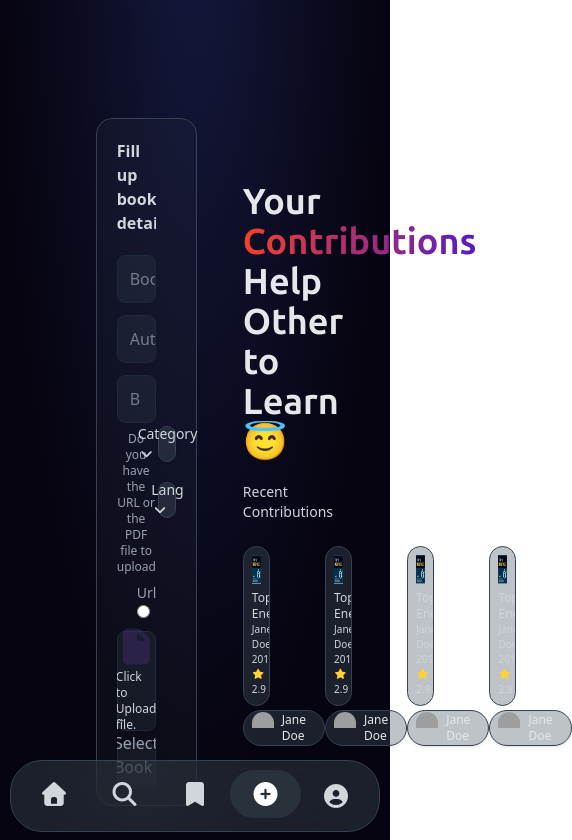
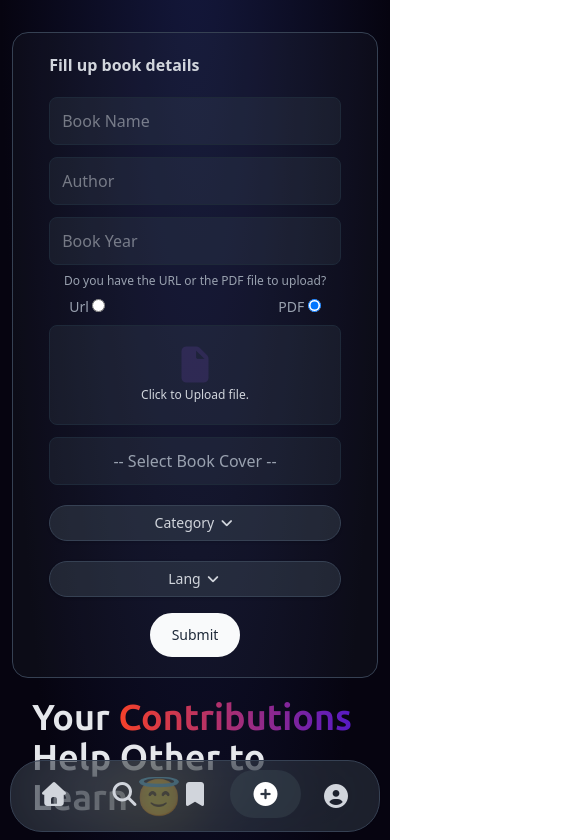
Before and after one commit to zimcodes1/E-Library, a React (Vite) app in the folder client/: page /upload in a window 390 px wide. Shown: the top 840 px of the page, 572 px wide, since content can reach past the window. Built offline with nearby package versions, Linux system fonts and the light colour scheme; grey boxes are pictures that could not be loaded.

Commit message:
fix: restructure arrangement of the upload form to enhance responsiveness

```diff
--- a/client/src/components/BookItem.tsx
+++ b/client/src/components/BookItem.tsx
@@ -1,11 +1,11 @@
 import truncate from "../truncateText"
 
 
-function BookItem({bookImage, bookDetails }: { bookImage: string, bookDetails?: { title?: string, author?: string, rating?: number, year?:number }}) {
+function BookItem({bookImage, bookDetails, customWidth }: { bookImage: string, bookDetails?: { title?: string, author?: string, rating?: number, year?:number }, customWidth?:string}) {
     let bookTitle = bookDetails?.title
     if (bookDetails?.title !== undefined) {
         return (
-            <div className={`w-27 max-sm:w-[32.5%] my-2 max-sm:my-1 shrink-0 h-40 flex flex-col justify-start items-start p-2 bg-[#4857605a] border border-gray-700 rounded-2xl cursor-pointer overflow-hidden`} title={bookTitle}>
+            <div className={`w-27 max-sm:${customWidth || 'w-[32.5%]'} my-2 max-sm:my-1 shrink-0 h-40 flex flex-col justify-start items-start p-2 bg-[#4857605a] border border-gray-700 rounded-2xl cursor-pointer overflow-hidden`} title={bookTitle}>
                 <span className="flex w-fit mx-auto h-7/11"><img src={bookImage} className="h-full w-auto" alt="Addict" /></span>
                 <h3 className="text-xs text-gray-300 mt-1.5">{truncate(bookTitle, 12)}</h3>
                 <p className="text-[10px] text-gray-300">{bookDetails.author}, {bookDetails.year}</p>
--- a/client/src/pages/Upload.tsx
+++ b/client/src/pages/Upload.tsx
@@ -7,11 +7,9 @@ import BookItem from "../components/BookItem";
 import truncate from "../truncateText";
 
 function Contribution() {
-
-  useEffect(() => { document.title = 'Upload Your Book | Libronet' }, [])
   return (
-    <div className="h-50 w-fit flex justify-between flex-col">
-      <BookItem bookImage="/images/books/energy_hacks.png" bookDetails={{ title: 'Top 10 Energy Hacks', author: 'Jane Doe', year: 2010, rating: 2.9 }}></BookItem>
+    <div className="h-50 w-fit max-sm:w-[32.5%] flex justify-between flex-col">
+      <BookItem bookImage="/images/books/energy_hacks.png" customWidth="w-full" bookDetails={{ title: 'Top 10 Energy Hacks', author: 'Jane Doe', year: 2010, rating: 2.9 }}></BookItem>
       <span className="flex h-9 w-full p-2 rounded-4xl bg-[#4857605a] justify-center items-center border border-gray-700 shadow cursor-pointer">
         <span className="w-8 h-8 rounded-full overflow-hidden">
           <img src="/images/user.jpg" alt="User" />
@@ -24,19 +22,22 @@ function Contribution() {
 
 function UploadPage() {
 
+  useEffect(() => { document.title = 'Upload Your Book | Libronet' }, [])
+
   const [fileUploadFormat, setfileUploadFormat] = useState('PDF');
   return (
-    <div className="w-full flex justify-end items-center bgImage min-h-screen pb-10">
+    <div className="w-full flex justify-end items-center bgImage min-h-screen pb-10 max-sm:pb-25">
       {/* Side Navigation Menu */}
       <SideMenu />
-      <div className="w-6/7 h-screen flex flex-col px-10 pt-5 relative">
+      <div className="w-6/7 max-sm:w-full max-sm:px-3 min-h-screen flex flex-col px-10 pt-5 relative">
         {/* Topbar component for Search Feature, Language Switch ... */}
         <TopBar />
         {/* Main Contents */}
-        <div className="w-full h-full flex mt-15 justify-center items-center">
-          <div className="w-1/2 flex h-full justify-start items-center">
-            <form action="" className="w-8/10 h-9/10 p-5 rounded-2xl flex justify-between items-center bg-[#48576019] border border-gray-700">
-              <div className="w-[65%] h-full flex flex-col  overflow-scroll no-scrollbar">
+        <div className="w-full h-full flex max-sm:flex-col mt-15 max-sm:mt-3 justify-center items-center">
+          <div className="w-1/2 max-sm:w-full flex h-full max-sm:h-fit justify-start max-sm:justify-center items-center">
+            <form action="" className="flex-col w-8/10 h-9/10 max-sm:w-full p-5 rounded-2xl flex justify-between items-center bg-[#48576019] border border-gray-700">
+              <div className="flex justify-between items-center w-full h-9/10 max-sm:flex-col">
+                <div className="w-[65%] max-sm:w-9/10 h-full flex flex-col  overflow-scroll no-scrollbar">
                   <h3 className="text-gray-300 font-semibold"> Fill up book details</h3>
                   <span className="mt-5">
                     <input type="text" placeholder="Book Name" className="pl-3 h-12 rounded-lg w-full bg-[#4857602f] border border-gray-800 text-gray-300 outline-0 ring-0" />
@@ -61,9 +62,8 @@ function UploadPage() {
                       <input type="file" accept=".png, .jpg, .avif, .webp" className="hidden" id="bookCover" />
                     </div>
                   </span>
-                <Button text="Submit" styles="mt-4"></Button>
                 </div>
-              <div className="w-3/10 h-full flex flex-col justify-center items-center">
+                <div className="w-3/10 max-sm:w-9/10 max-sm:h-fit h-full flex flex-col justify-center items-center">
                   <span className="flex h-9 w-full mt-5 px-2 rounded-4xl bg-[#4857605a] justify-center items-center border border-gray-700 shadow cursor-pointer">
                     <CustomSelect defaultValue="Category" options={[{ value: "Science", label: "Science" }, { value: "Storybook", label: "Storybook" }]}></CustomSelect>
                   </span>
@@ -71,13 +71,15 @@ function UploadPage() {
                     <CustomSelect defaultValue="Lang" options={[{ value: "English", label: "English" }, { value: "Spanish", label: "Spanish" }]}></CustomSelect>
                   </span>
                 </div>
+              </div>
+              <Button text="Submit" styles="mt-4"></Button>
             </form>
           </div>
-          <div className="w-1/2 flex flex-col h-full justify-center items-start px-5">
+          <div className="w-1/2 max-sm:w-full max-sm:mt-5 flex flex-col h-full max-sm:h-fit justify-center items-start px-5">
             <h1 className="text-4xl text-gray-200 font-bold font-[Super]">Your <span className=" gradient">Contributions</span></h1>
             <h1 className="text-4xl text-gray-200 font-bold font-[Super]">Help Other to Learn 😇</h1>
             <p className="text-sm mt-5 text-gray-300">Recent Contributions</p>
-            <div className="w-full h-fit mt-5 flex justify-evenly items-center ">
+            <div className="w-full h-fit mt-5 flex max-sm:flex-wrap justify-evenly max-sm:gap-1 items-center ">
               <Contribution></Contribution>
               <Contribution></Contribution>
               <Contribution></Contribution>
```
Lines whose indentation alone changed are shown as unchanged.
